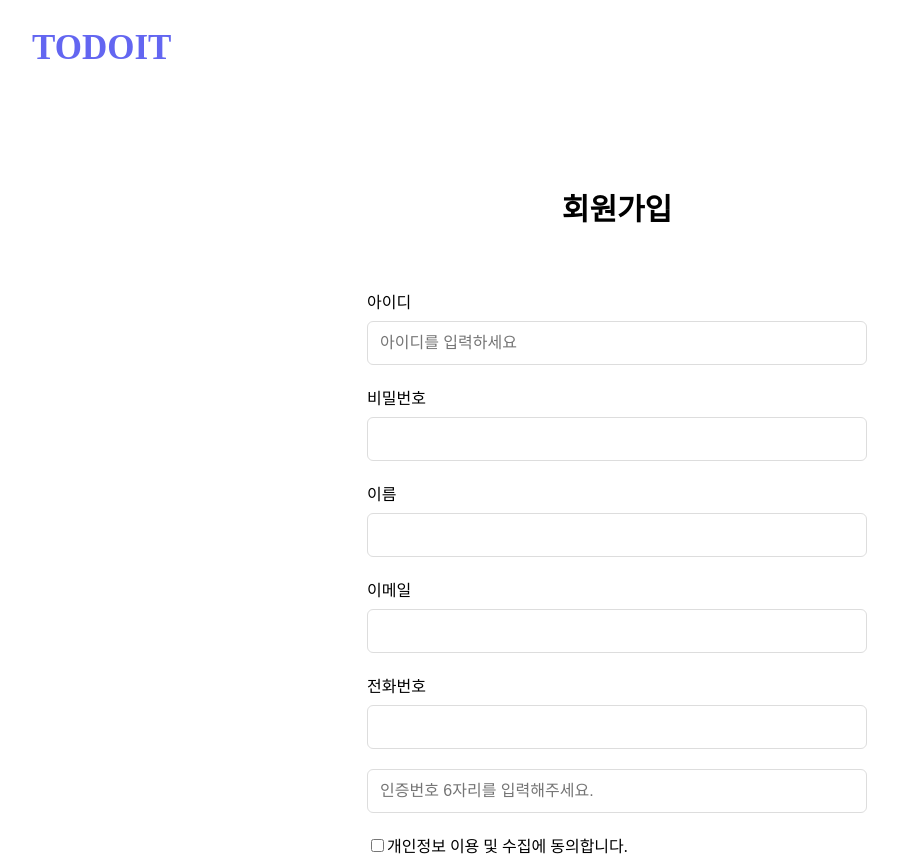
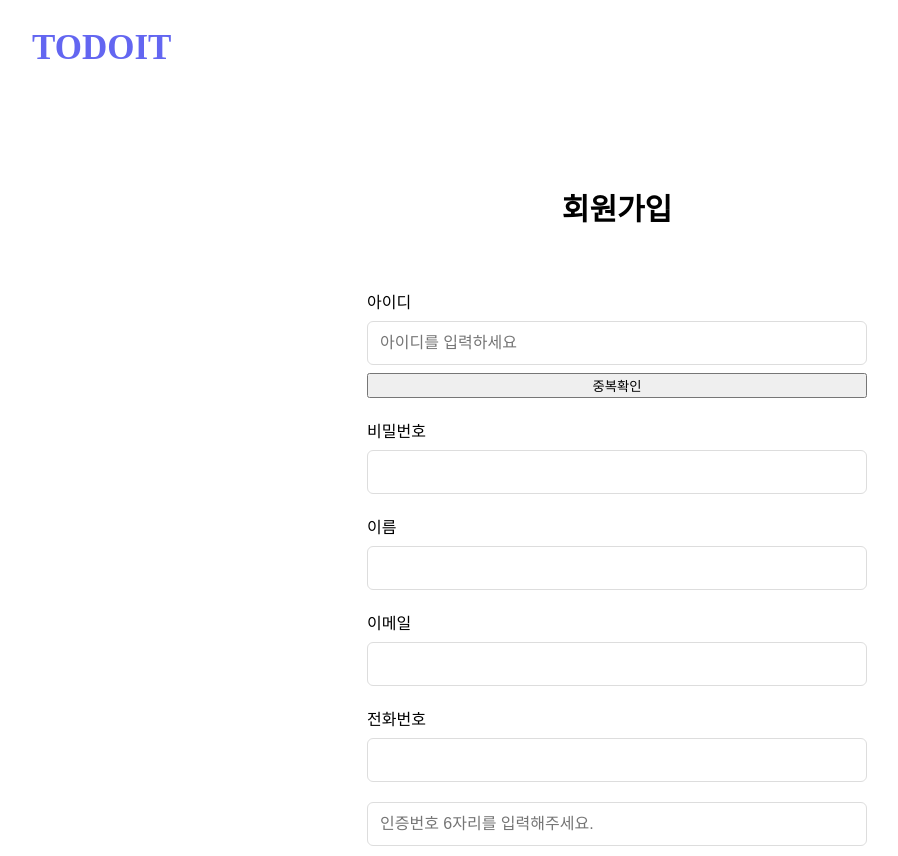
Before and after one commit to ddozero/Todoit, a React app in the folder todoit/web/: page /signup in a window 1280 px wide. Shown: the top 856 px of the page, without its empty margins (23-921 px from the left). Built offline with nearby package versions, Linux system fonts and the light colour scheme; the HTML template or start-up script is replaced by a standard one; a web font is replaced by a local one.

Commit message:
✨ Feat: add idcheck method and frontend

```diff
--- a/todoit/web/src/components/intro/Signup.jsx
+++ b/todoit/web/src/components/intro/Signup.jsx
@@ -6,6 +6,8 @@ import './Signup.css';
 function Signup() {
 
 	const [errorMessage, setErrorMessage] = useState('');
+	const [idCheckMessage, setIdCheckMessage] = useState('');
+	const [isIdAvailable, setIsIdAvailable] = useState(null);
 
 	const [formData, setFormData] = useState({ //객체로 관리
 		userId: '',
@@ -20,6 +22,13 @@ function Signup() {
 	const handleChange = (e) => {
 		const { name, value, type, checked } = e.target;
 		setErrorMessage('');
+
+		//아이디 중복체크 - 초기화
+		if (name === "userId") {
+			setIdCheckMessage('');
+			setIsIdAvailable(null);
+		}
+
 		setFormData({
 			...formData,
 			[name]: type === 'checkbox' ? checked : value
@@ -28,11 +37,60 @@ function Signup() {
 
 	const navigate = useNavigate();
 
+	//아이디 중복확인 메소드
+	const handleCheckId = async () => {
+		if (!formData.userId) {
+			setIdCheckMessage("아이디를 입력해주세요.");
+			setIsIdAvailable(false);
+			return;
+		}
+
+		try {
+			const response = await fetch("http://localhost:8081/api/auth/check-id", {
+				method: "POST",
+				headers: {
+					"Content-Type": "application/json"
+				},
+				body: JSON.stringify({ userId: formData.userId })
+			});
+
+			const result = await response.json();
+
+			setIdCheckMessage(result.message);
+
+			if (result.message.includes("사용 가능")) {
+				setIsIdAvailable(true);
+			} else {
+				setIsIdAvailable(false);
+			}
+
+		} catch (error) {
+			console.error("아이디 중복확인 오류", error);
+			setIdCheckMessage("서버와 통신 중 오류가 발생했습니다.");
+			setIsIdAvailable(false);
+		}
+	};
+
+
+	//회원가입 처리 메소드
 	const handleSignup = async () => {
+		//동의체크
 		if (!formData.agreed) {
 			setErrorMessage(VALIDATION_ERRORS.AGREEMENT_REQUIRED);
 			return;
 		}
+
+		//아이디 중복확인 검사
+		if (isIdAvailable === null) {
+			setErrorMessage("아이디 중복 확인을 해주세요.");
+			return;
+		}
+
+		if (isIdAvailable === false) {
+			setErrorMessage("이미 존재하는 아이디입니다.");
+			return;
+		}
+
 		const requestData = {
 			userId: formData.userId,
 			password: formData.password,
@@ -76,7 +134,14 @@ function Signup() {
 						value={formData.userId}
 						onChange={handleChange}
 					/>
+					<button type="button" onClick={handleCheckId}> 중복확인 </button>
 				</div>
+
+				{idCheckMessage && (
+					<p className={`id-check-msg ${isIdAvailable ? "susscess" : "fail"}`}>
+						{idCheckMessage}
+					</p>
+				)}
 
 				<div className="input-field">
 					<label>비밀번호</label>
@@ -91,7 +156,7 @@ function Signup() {
 					<label>이름</label>
 					<input type="text"
 						name="name"
-						value={formData.userName}
+						value={formData.name}
 						onChange={handleChange}
 					/>
 				</div>
```
